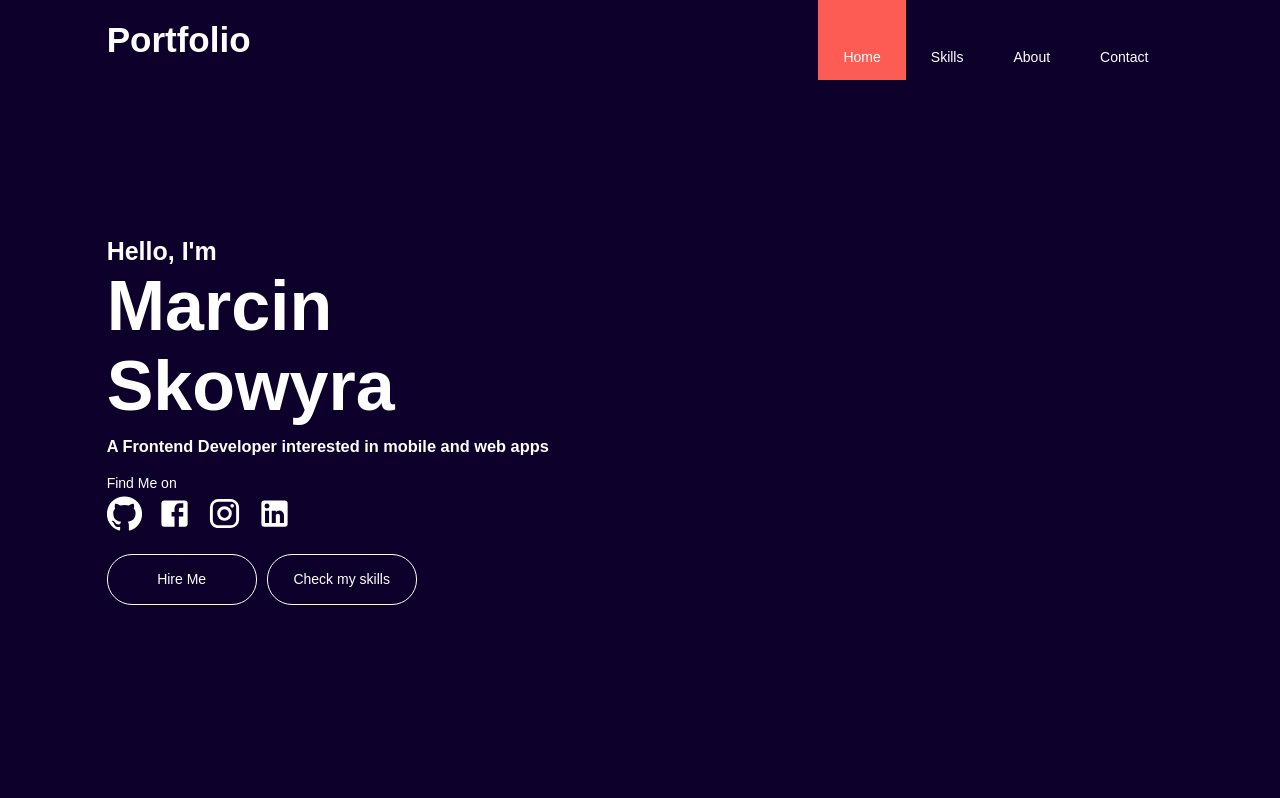
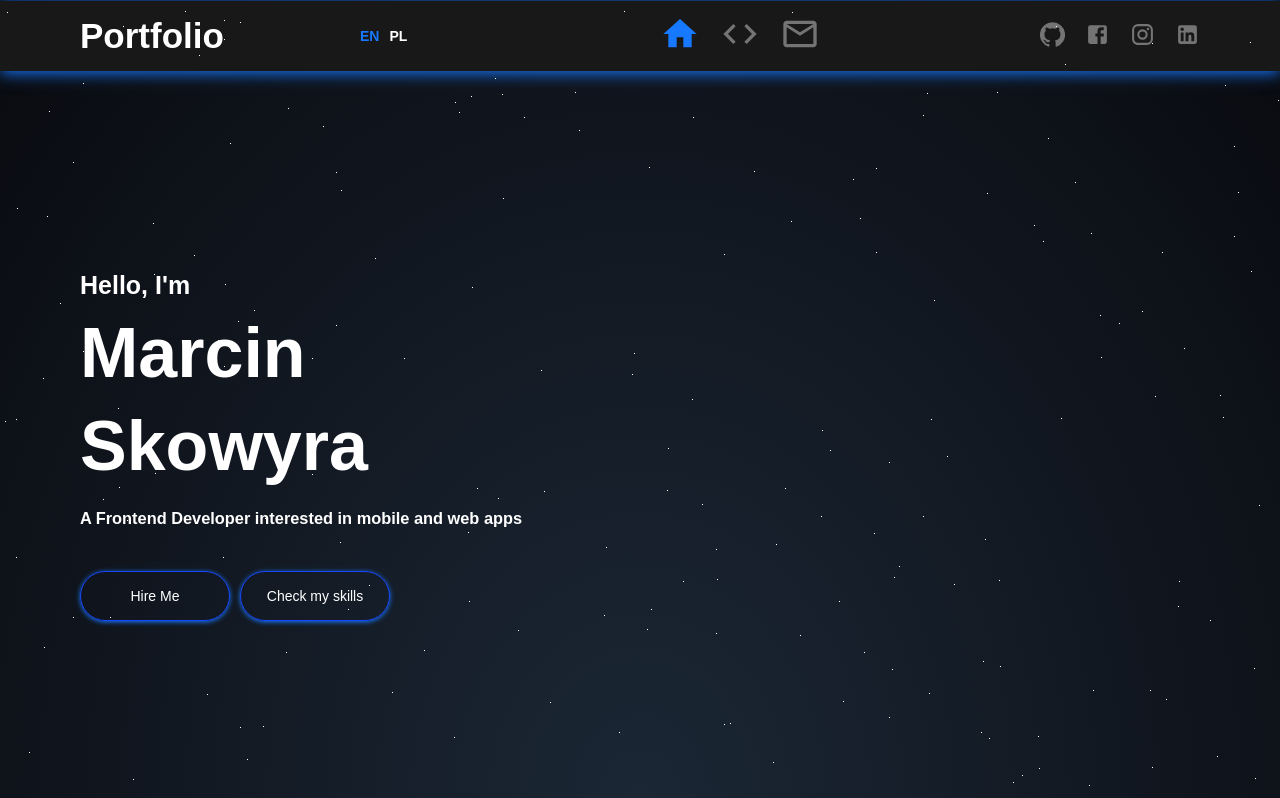
Before and after one commit to Zorkann/Portfolio, a Gatsby site: page / in a window 1280 px wide. Shown: the top 798 px of the page. Built offline with nearby package versions, Linux system fonts and the light colour scheme; Gatsby itself is replaced by a stand-in of ours.

Commit message:
New background, redesign

```diff
--- a/src/components/burger.js
+++ /dev/null
@@ -1,49 +0,0 @@
-import React from "react"
-
-import styled from "styled-components"
-
-export const StyledBurger = styled.button`
-  display: none;
-  flex-direction: column;
-  justify-content: space-around;
-  width: 2rem;
-  height: 2rem;
-  grid-column: 12/13;
-  background: transparent;
-  border: none;
-  cursor: pointer;
-  padding: 0;
-  z-index: 2;
-  top: 3rem;
-  right: 3rem;
-  position: fixed;
-
-  &:focus {
-    outline: none;
-  }
-
-  div {
-    width: 2rem;
-    height: 0.25rem;
-    background: white;
-    border-radius: 10px;
-    position: relative;
-    transform-origin: 1px;
-  }
-
-  @media (max-width: 768px) {
-    display: flex;
-  }
-`
-
-const Burger = ({ setOpen }) => {
-  return (
-    <StyledBurger onClick={setOpen}>
-      <div />
-      <div />
-      <div />
-    </StyledBurger>
-  )
-}
-
-export default Burger
--- a/src/components/header.js
+++ b/src/components/header.js
@@ -1,93 +1,72 @@
 import { Link } from "gatsby"
 import PropTypes from "prop-types"
-import React, { useState } from "react"
-import styled from "styled-components"
-import Burger from "../components/burger"
+import React from "react"
+import HomeIcon from "@material-ui/icons/Home"
+import CodeIcon from "@material-ui/icons/Code"
+import ContactIcon from "@material-ui/icons/MailOutline"
+import GitHubIcon from "@material-ui/icons/GitHub"
+import FacebookIcon from "@material-ui/icons/Facebook"
+import InstagramIcon from "@material-ui/icons/Instagram"
+import LinkedInIcon from "@material-ui/icons/LinkedIn"
+import * as Styles from "./header.styles"
+import { Theme } from "./layout"
 
-const Container = styled.div`
-  display: flex;
-  justify-content: space-between;
-  grid-column: 2/12;
-  grid-row: 1/2;
-`
-
-const StyledLink = styled(Link)`
-  display: flex;
-  align-items: flex-end;
-  padding: 0 2.5rem 1.5rem 2.5rem;
-  :hover {
-    background: #FD5C55;
-  }
-  @media (max-width: 768px) {
-    padding: 1.5rem 2.5rem 1.5rem 2.5rem;
-  }
-`
-
-const HeaderTitle = styled.h1`
-  margin: 0;
-  font-size: 3.5rem;
-  align-self: center;
-`
-
-const Nav = styled.nav`
-  display: flex;
-  justify-content: flex-end;
-  height: 100%;
-  grid-column: 6/12;
-
-  @media (max-width: 768px) {
-    flex-direction: column;
-    justify-content: flex-start;
-    background-color: rgb(25, 13, 26);
-    width: ${({ isOpen }) => (isOpen ? "50%" : "0%")};
-    opacity: ${({ isOpen }) => (isOpen ? 1 : 0)};
-    position: fixed;
-    padding-top: 10vh;
-    right: 0;
-    top: 0;
-    z-index: 1;
-    transition: 0.3s ease-in-out;
-  }
-`
+const { Container, HeaderTitle, LanguageOptions, Nav, ContactIcons } = Styles
 
 const navigationConfig = [
   {
     to: "/",
     title: "Home",
+    Icon: <HomeIcon />,
   },
   {
     to: "/skills",
     title: "Skills",
-  },
-  {
-    to: "/about",
-    title: "About",
+    Icon: <CodeIcon />,
   },
   {
     to: "/contact",
     title: "Contact",
+    Icon: <ContactIcon />,
   },
 ]
 
 const Header = ({ siteTitle }) => {
-  const [isOpen, setOpen] = useState(false)
   return (
     <Container>
       <HeaderTitle>{siteTitle}</HeaderTitle>
-      <Burger setOpen={() => setOpen(!isOpen)} />
-      <Nav isOpen={isOpen}>
-        {navigationConfig.map(({ to, title }, index) => (
-          <StyledLink
+      <LanguageOptions>
+        <span>EN</span>
+        <span>PL</span>
+      </LanguageOptions>
+      <Nav>
+        {navigationConfig.map(({ to, Icon }, index) => (
+          <Link
             to={to}
             key={index}
             activeStyle={{
-              background: "#FD5C55",
+              color: Theme.primary,
+              opacity: "1",
             }}
           >
-            {title}
-          </StyledLink>
+            {Icon}
+          </Link>
         ))}
       </Nav>
+      <ContactIcons>
+        <a href="https://github.com/Zorkann">
+          <GitHubIcon />
+        </a>
+        <a href="https://www.facebook.com/marcin.skowyra.9">
+          <FacebookIcon />
+        </a>
+        <a href="https://www.instagram.com/zoorkann/">
+          <InstagramIcon />
+        </a>
+        <a href="https://www.linkedin.com/in/marcin-skowyra-5524b7150/">
+          <LinkedInIcon />
+        </a>
+      </ContactIcons>
     </Container>
   )
 }
--- /dev/null
+++ b/src/components/header.styles.js
@@ -0,0 +1,54 @@
+import { animated } from "react-spring"
+import styled from "styled-components"
+
+const Container = styled.div`
+  display: grid;
+  grid-template-columns: repeat(4, 1fr);
+  padding: 0 8rem;
+  align-items: center;
+  grid-column: 1/5;
+  grid-row: 1/2;
+  background-color: #181818;
+  box-shadow: 0 2px 15px #1779ff;
+
+  a {
+    opacity: 0.4;
+    margin-left: 20px;
+    :hover {
+      cursor: pointer;
+      opacity: 1;
+    }
+`
+
+const HeaderTitle = styled.h1`
+  margin: 0;
+  font-size: 3.5rem;
+  align-self: center;
+`
+
+const LanguageOptions = styled.div`
+  font-weight: bold;
+
+  span {
+    cursor: pointer;
+    :first-child {
+      color: ${({ theme }) => theme.primary};
+      margin-right: 10px;
+    }
+  }
+`
+
+const Nav = styled.nav`
+  svg {
+    font-size: 4rem;
+  }
+`
+
+const ContactIcons = styled(animated.div)`
+  justify-self: end;
+  svg {
+    font-size: 2.5rem;
+  }
+`
+
+export { Container, HeaderTitle, LanguageOptions, Nav, ContactIcons }
--- a/src/components/home.js
+++ b/src/components/home.js
@@ -1,65 +1,14 @@
 import React from "react"
-import { animated } from "react-spring"
-import GitHubIcon from "@material-ui/icons/GitHub"
-import FacebookIcon from "@material-ui/icons/Facebook"
-import InstagramIcon from "@material-ui/icons/Instagram"
-import LinkedInIcon from "@material-ui/icons/LinkedIn"
-import styled from "styled-components"
 import { navigate } from "gatsby"
+import * as Styles from "./home.styles"
 
-const GreetingText = styled(animated.h2)`
-  font-size: 2.5rem;
-  margin: 0;
-`
-
-const NameText = styled(animated.h1)`
-  font-size: 7rem;
-  margin: 0;
-  @media (max-width: 768px) {
-    font-size: 6rem;
-  }
-`
-
-const DescriptionText = styled(animated.h3)`
-  margin: 0;
-  padding-bottom: 2rem;
-  padding-top: 1rem;
-`
-
-const IconContainer = styled(animated.div)`
-  display: grid;
-  grid-template-columns: repeat(4, min-content);
-  grid-gap: 1.5rem;
-  svg {
-    font-size: 3.5rem;
-    :hover {
-      cursor: pointer;
-    }
-  }
-`
-
-const ButtonsContainer = styled(animated.div)`
-  display: grid;
-  grid-template-columns: repeat(2, minmax(10rem, 15rem));
-  grid-auto-rows: 7rem;
-  align-items: end;
-  grid-gap: 1rem;
-`
-
-const Button = styled(animated.button)`
-  border: 1px solid white;
-  border-radius: 25px;
-  background-color: transparent;
-  color: white;
-  outline: 0;
-  :hover {
-    background: #FD5C55;
-    border-color: #FD5C55;
-    cursor: pointer;
-  }
-  padding-top: 1.6rem;
-  padding-bottom: 1.6rem;
-`
+const {
+  GreetingText,
+  NameText,
+  DescriptionText,
+  ButtonsContainer,
+  Button,
+} = Styles
 
 const Greeting = <GreetingText>Hello, I'm</GreetingText>
 const Name = <NameText>Marcin</NameText>
@@ -69,26 +18,7 @@ const Description = (
     A Frontend Developer interested in mobile and web apps
   </DescriptionText>
 )
-const FindMe = (
-  <animated.div style={{ marginBottom: "0.5rem" }}>Find Me on</animated.div>
-)
 
-const Icons = (
-  <IconContainer>
-    <a href="https://github.com/Zorkann">
-      <GitHubIcon />
-    </a>
-    <a href="https://www.facebook.com/marcin.skowyra.9">
-      <FacebookIcon />
-    </a>
-    <a href="https://www.instagram.com/zoorkann/">
-      <InstagramIcon />
-    </a>
-    <a href="https://www.linkedin.com/in/marcin-skowyra-5524b7150/">
-      <LinkedInIcon />
-    </a>
-  </IconContainer>
-)
 const Buttons = (
   <ButtonsContainer>
     <Button onClick={() => navigate("/contact")}>Hire Me</Button>
@@ -96,14 +26,6 @@ const Buttons = (
   </ButtonsContainer>
 )
 
-const HomeDescription = [
-  Greeting,
-  Name,
-  Surname,
-  Description,
-  FindMe,
-  Icons,
-  Buttons,
-]
+const HomeDescription = [Greeting, Name, Surname, Description, Buttons]
 
 export default HomeDescription
--- /dev/null
+++ b/src/components/home.styles.js
@@ -0,0 +1,46 @@
+import { animated } from "react-spring"
+import styled from "styled-components"
+
+const GreetingText = styled(animated.h2)`
+  font-size: 2.5rem;
+  margin: 0;
+`
+
+const NameText = styled(animated.h1)`
+  font-size: 7rem;
+  margin: 0;
+  @media (max-width: 768px) {
+    font-size: 6rem;
+  }
+`
+
+const DescriptionText = styled(animated.h3)`
+  margin: 0;
+  padding-bottom: 2rem;
+  padding-top: 1rem;
+`
+
+const ButtonsContainer = styled(animated.div)`
+  display: grid;
+  grid-template-columns: repeat(2, minmax(10rem, 15rem));
+  grid-auto-rows: 6rem;
+  align-items: end;
+  grid-gap: 1rem;
+`
+
+const Button = styled(animated.button)`
+  border: 1px solid #1947ff;
+  border-radius: 25px;
+  background-color: transparent;
+  color: white;
+  outline: 0;
+  box-shadow: 0 1px 5px #1779ff;
+  :hover {
+    background: rgba(23, 121, 255, 0.8);
+    cursor: pointer;
+  }
+  padding-top: 1.6rem;
+  padding-bottom: 1.6rem;
+`
+
+export { GreetingText, NameText, DescriptionText, ButtonsContainer, Button }
--- a/src/components/layout.css
+++ b/src/components/layout.css
@@ -3,6 +3,9 @@ html {
   -ms-text-size-adjust: 100%;
   -webkit-text-size-adjust: 100%;
   font-size: 62.5%;
+  background: radial-gradient(ellipse at bottom, #1b2735 0%, #090a0f 100%);
+  height: 100%;
+  overflow: hidden;
 }
 
 body {
@@ -11,8 +14,6 @@ body {
   -moz-osx-font-smoothing: grayscale;
   font-size: 1.4rem;
   color: white;
-  height: 100%;
-  background: #0d002b;
 }
 
 a {
--- a/src/components/layout.js
+++ b/src/components/layout.js
@@ -1,20 +1,26 @@
 import React from "react"
 import PropTypes from "prop-types"
 import { useStaticQuery, graphql } from "gatsby"
-
+import { ThemeProvider } from "styled-components"
 import Header from "./header"
 import "./layout.css"
 import "normalize.css"
 import styled from "styled-components"
+import Stars from "./stars"
 
-const Container = styled.div`
+const App = styled.div`
   display: grid;
-  grid-template-columns: repeat(12, 1fr);
-  grid-template-rows: 8rem 8rem 1fr;
+  grid-template-columns: repeat(4, 1fr);
+  grid-template-rows: 7rem 20rem 1fr;
   @media (max-width: 768px) {
     grid-template-rows: 8rem 4rem 1fr;
   }
 `
+
+export const Theme = {
+  primary: "#1779ff",
+  glowing_shadow: "0 2px 15px #1779ff",
+}
 
 const Layout = ({ children }) => {
   const data = useStaticQuery(graphql`
@@ -28,12 +34,13 @@ const Layout = ({ children }) => {
   `)
 
   return (
-    <>
-      <Container>
+    <ThemeProvider theme={Theme}>
+      <Stars />
+      <App>
         <Header siteTitle={data.site.siteMetadata.title} />
         {children}
-      </Container>
-    </>
+      </App>
+    </ThemeProvider>
   )
 }
 
--- /dev/null
+++ b/src/components/stars.js
@@ -0,0 +1,51 @@
+import React from "react"
+import styled from "styled-components"
+import { keyframes } from "styled-components"
+
+const generateShadows = n => {
+  const rand = () => Math.floor(Math.random() * 2001)
+  let value = `${rand()}px ${rand()}px #FFF`
+  for (let i = 0; i < n; i++) {
+    value = `${value} , ${rand()}px ${rand()}px #FFF`
+  }
+  return value
+}
+
+const animStart = keyframes`
+  from {
+    transform: translateY(0px);
+  }
+  to {
+    transform: translateY(-2000px);
+  }
+`
+
+const StarsContainer = styled.div`
+  #stars {
+    width: 1px;
+    height: 1px;
+    background: white;
+    box-shadow: ${generateShadows(700)};
+    animation: 50s ${animStart} linear infinite;
+
+    &:after {
+      content: " ";
+      position: absolute;
+      top: 2000px;
+      width: 1px;
+      height: 1px;
+      background: white;
+      box-shadow: ${generateShadows(700)};
+    }
+  }
+`
+
+const Stars = () => {
+  return (
+    <StarsContainer>
+      <div id="stars"></div>
+    </StarsContainer>
+  )
+}
+
+export default Stars
--- a/src/pages/index.js
+++ b/src/pages/index.js
@@ -11,10 +11,10 @@ const Container = styled.div`
   display: flex;
   flex-direction: column;
   justify-content: space-between;
-  grid-column: 2/8;
+  padding: 0 8rem;
   grid-row: 3/4;
-  margin-top: 12%;
-  height: 52%;
+  grid-column: 1/3;
+  height: 35rem;
 
   @media (max-width: 768px) {
     grid-column: 2/12;
@@ -24,7 +24,7 @@ const Container = styled.div`
 
 const config = {
   mass: 5,
-  tension: 2000,
+  tension: 1000,
   friction: 200,
 }
 
```
Also changed, not shown: src/components/skills.js (deleted, +0 -52 lines), src/components/snakeBorderCard.js (deleted, +0 -82 lines), src/data/skillsData.js (deleted, +0 -58 lines), src/pages/skills.js (+7 -82 lines).
